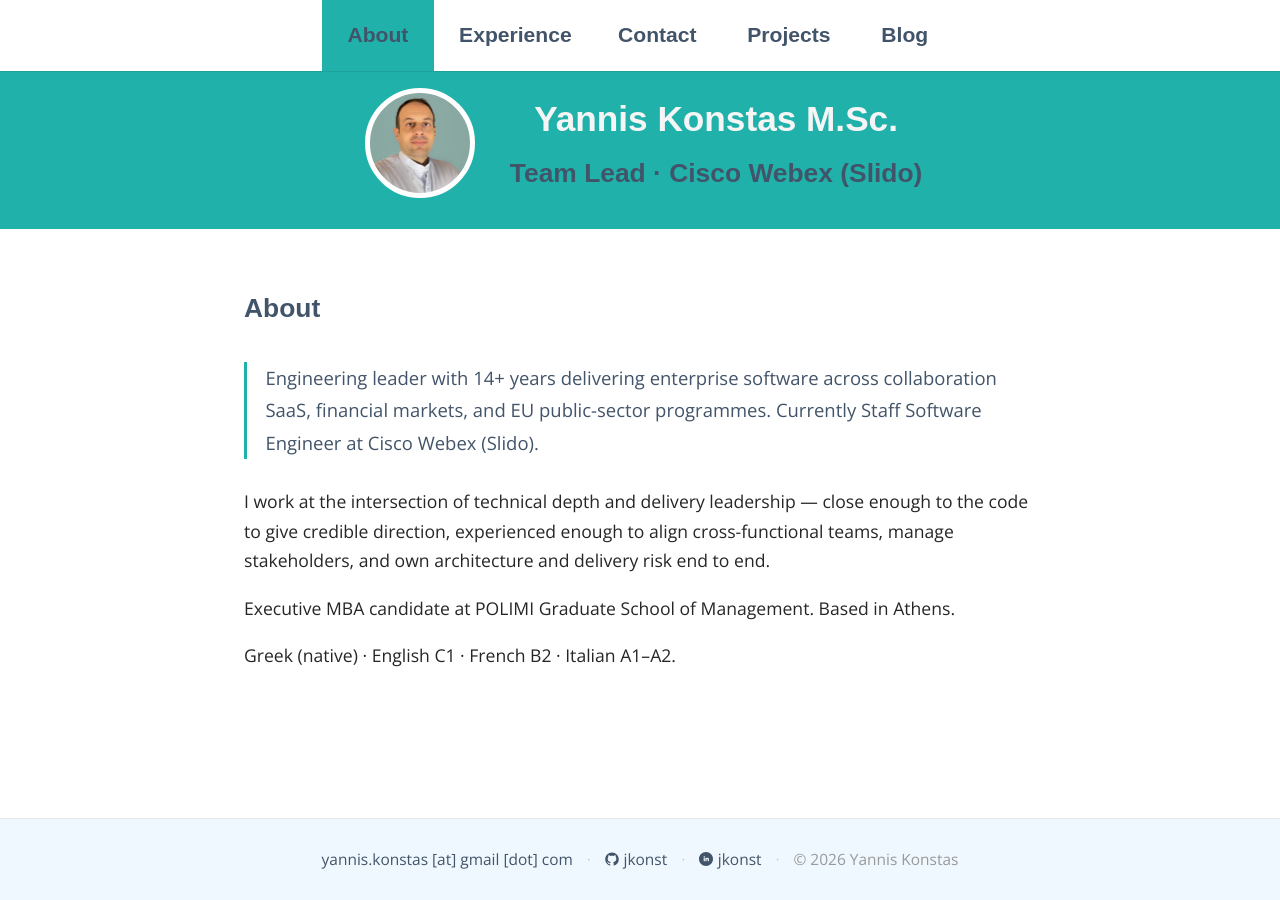
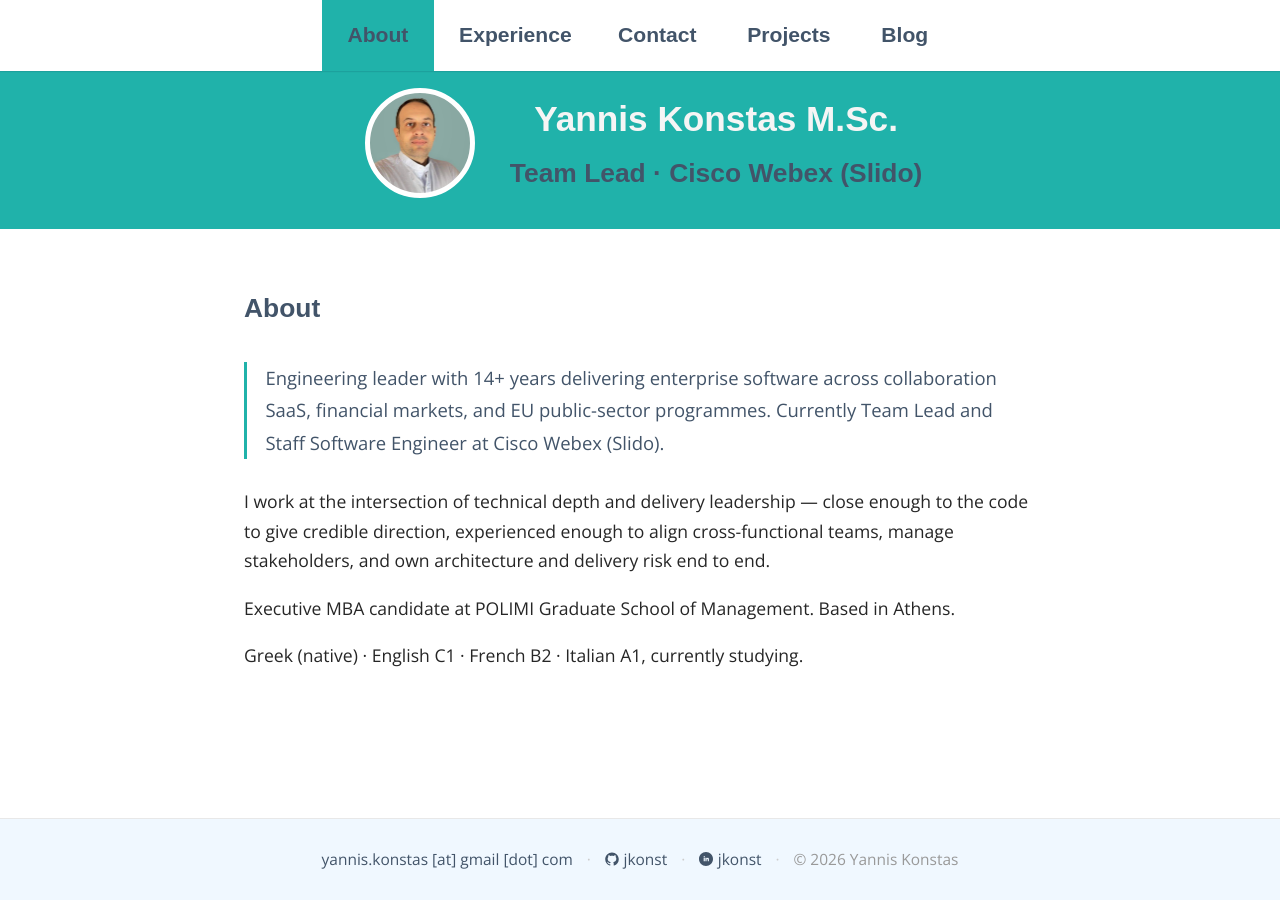
Before and after one commit to jkonst/jkonst.github.io, a Jekyll site: the page built from _pages/01_about.md, in a window 1280 px wide. Built offline with Jekyll 4.4.1, drawn with Linux system fonts in a browser that asks for light colours; some web fonts are replaced.

Commit message:
fix: update About intro with Team Lead role and Italian level

```diff
--- a/_pages/01_about.md
+++ b/_pages/01_about.md
@@ -5,11 +5,11 @@
 ---
 
 <div class="home-intro">
-  <p class="positioning-statement">Engineering leader with 14+ years delivering enterprise software across collaboration SaaS, financial markets, and EU public-sector programmes. Currently Staff Software Engineer at Cisco Webex (Slido).</p>
+  <p class="positioning-statement">Engineering leader with 14+ years delivering enterprise software across collaboration SaaS, financial markets, and EU public-sector programmes. Currently Team Lead and Staff Software Engineer at Cisco Webex (Slido).</p>
 
   <p>I work at the intersection of technical depth and delivery leadership — close enough to the code to give credible direction, experienced enough to align cross-functional teams, manage stakeholders, and own architecture and delivery risk end to end.</p>
 
   <p>Executive MBA candidate at POLIMI Graduate School of Management. Based in Athens.</p>
 
-  <p>Greek (native) &middot; English C1 &middot; French B2 &middot; Italian A1–A2.</p>
+  <p>Greek (native) &middot; English C1 &middot; French B2 &middot; Italian A1, currently studying.</p>
 </div>
```
